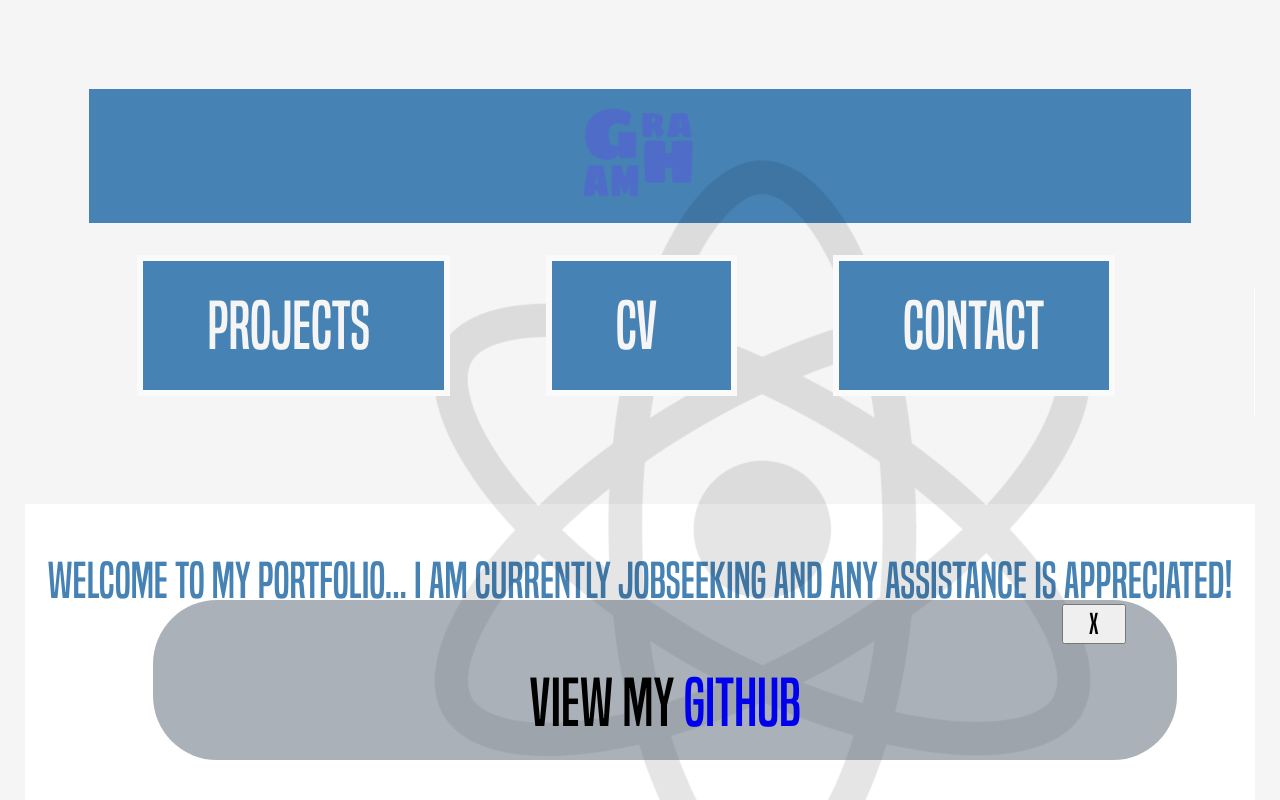
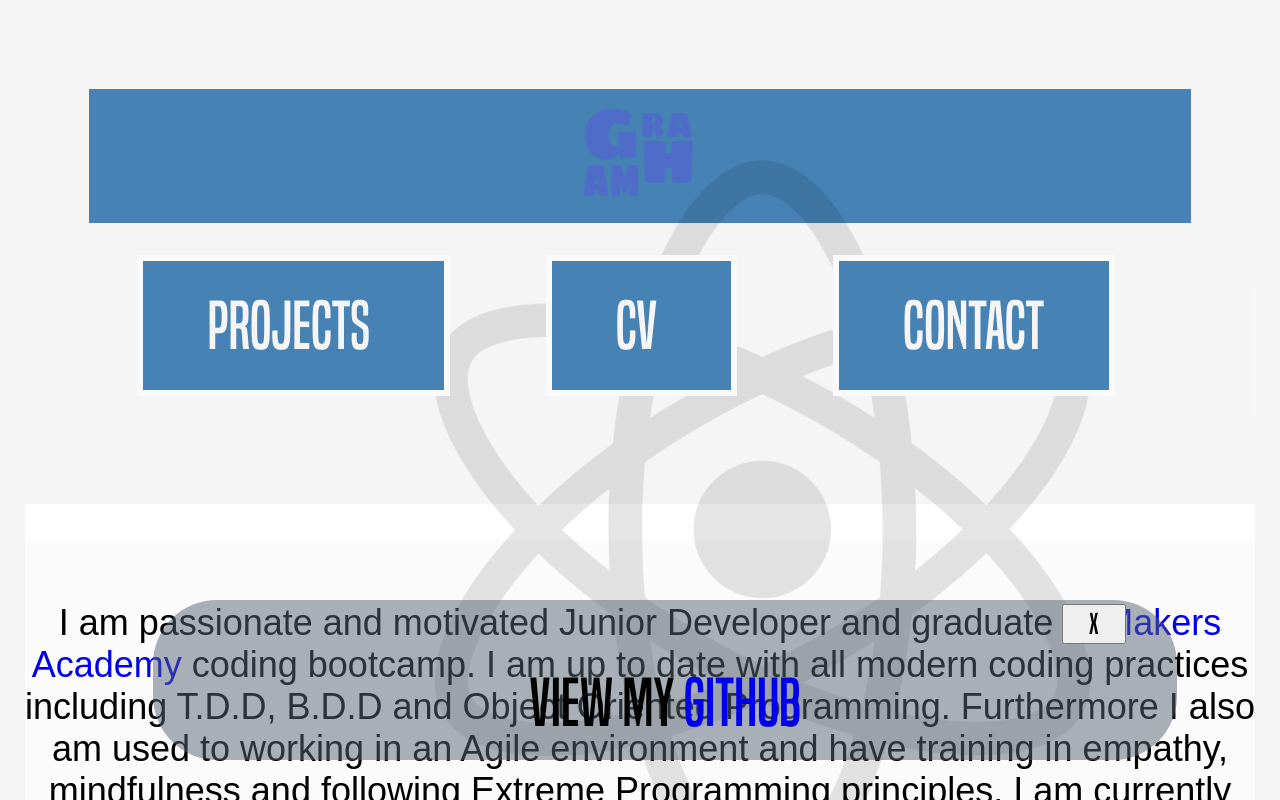
Before and after one commit to grahamfalconer/grayswebreact, a React (Create React App) app in the folder grayswebreact/: page / in a window 1280 px wide. Shown: the top 800 px of the page. Built offline with nearby package versions, Linux system fonts and the light colour scheme.

Commit message:
updated tagline informationa and styling

```diff
--- a/grayswebreact/src/App.css
+++ b/grayswebreact/src/App.css
@@ -204,8 +204,12 @@ h1:hover{
   right: 5%;
 }
 .tagline {
-  font-size: 6vh;
-  color: steelblue;
+  padding-top: 5%;
+  padding-bottom: 5%;
+  font-family: sans-serif;
+  background-color: rgba(250,250,250,0.8);
+  font-size: 4.5vh;
+  color: black;
 }
 .mission-holder {
   width: 80%;
--- a/grayswebreact/src/components/LandingPage.js
+++ b/grayswebreact/src/components/LandingPage.js
@@ -14,7 +14,7 @@ export default class LandingPage extends Component {
   render() {
     return (
       <div>
-        <p class="tagline"> Welcome to my portfolio... I am currently jobseeking and any assistance is appreciated! </p>
+        <p class="tagline"> I am passionate and motivated Junior Developer and graduate of <a href="https://makers.tech/"> Makers Academy </a> coding bootcamp. I am up to date with all modern coding practices including T.D.D, B.D.D and Object Oriented Programming. Furthermore I also am used to working in an Agile environment and have training in empathy, mindfulness and following Extreme Programming principles. I am currently looking for a team of like-minded and enthusiastic developers so that I may further consolidate these skills in a professional environment. Currently based in London, UK. </p>
         <Logo/>
 
       </div>
```
